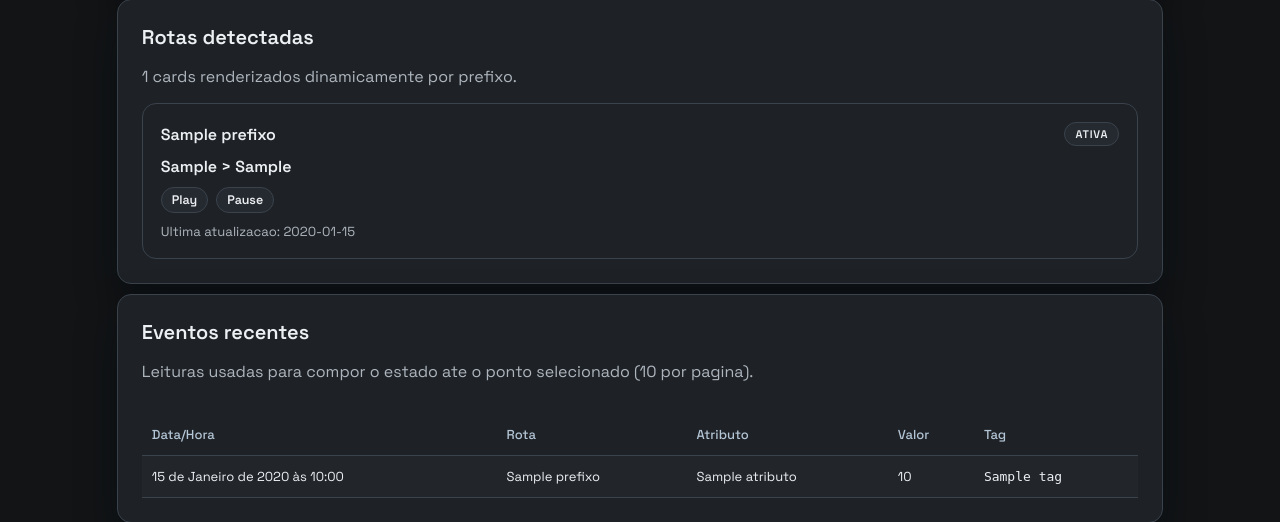
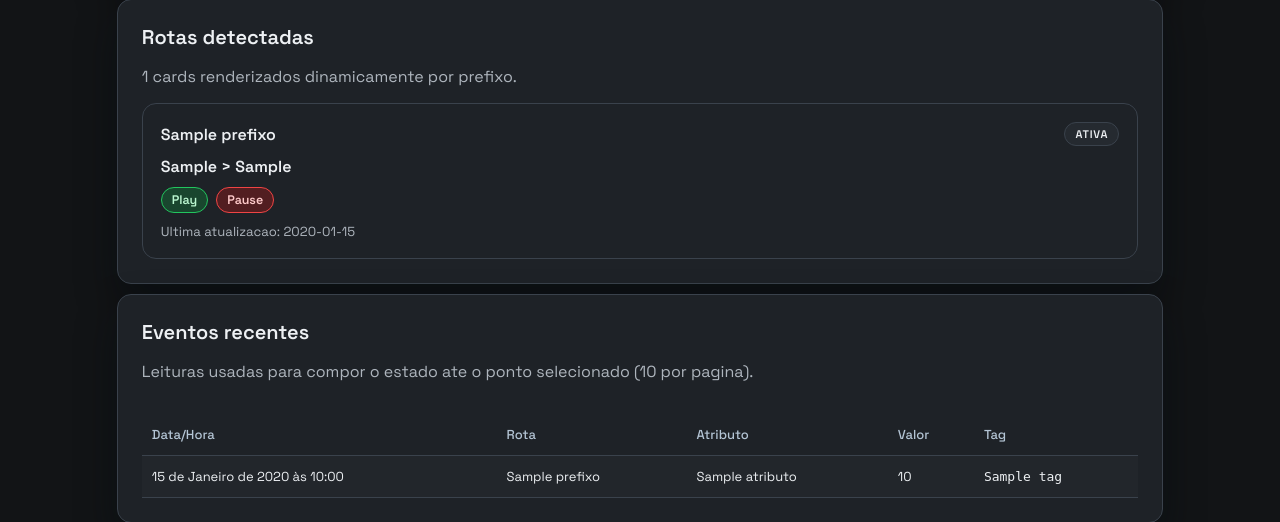
Before and after one commit to tallisonbarros/saas-set, a Django app: template core/apps/app_rotas/templates/core/apps/app_rotas/dashboard.html in a window 1280 px wide. Shown: the part 815-1337 px from the top of the page. Run offline with Django 5.2, Linux system fonts and the light colour scheme; tables that the repository leaves empty hold one stand-in row (values such as "Sample post"); the template is opened without the code that fills it: values that come from a table or form of the project are taken from there, most other values are stand-ins (such as "Sample title", 1, 10 or a date in 2020).

Commit message:
APP-ROTAS

```diff
--- a/core/apps/app_rotas/templates/core/apps/app_rotas/dashboard.html
+++ b/core/apps/app_rotas/templates/core/apps/app_rotas/dashboard.html
@@ -145,13 +145,23 @@
     .rota-status { display: flex; gap: 8px; align-items: center; }
     .rota-updated { font-size: .82rem; }
     .status-chip { border: 1px solid var(--border); border-radius: 999px; padding: 4px 10px; font-size: .78rem; }
-    .status-chip.is-active { background: rgba(22, 101, 52, 0.55); border-color: #22c55e; color: #bbf7d0; font-weight: 700; }
-    .status-chip.pause.is-active { background: rgba(127, 29, 29, 0.55); border-color: #ef4444; color: #fecaca; font-weight: 700; }
+    .rota-status .status-chip.is-active {
+      background: rgba(22, 101, 52, 0.55) !important;
+      border-color: #22c55e !important;
+      color: #bbf7d0 !important;
+      font-weight: 700;
+    }
+    .rota-status .status-chip.pause.is-active {
+      background: rgba(127, 29, 29, 0.55) !important;
+      border-color: #ef4444 !important;
+      color: #fecaca !important;
+      font-weight: 700;
+    }
     .status-chip.is-blink {
       animation: rotaBlink 0.9s ease-in-out infinite;
-      background: rgba(22, 101, 52, 0.75);
-      border-color: #22c55e;
-      color: #dcfce7;
+      background: rgba(22, 101, 52, 0.75) !important;
+      border-color: #22c55e !important;
+      color: #dcfce7 !important;
       box-shadow: 0 0 0 0 rgba(34, 197, 94, 0.55);
     }
     .timeline-controls { display: flex; align-items: center; gap: 12px; margin-bottom: 10px; }
```
Also changed, not shown: core/apps/app_rotas/templates/core/apps/app_rotas/rota_detalhe.html (+15 -5 lines).
